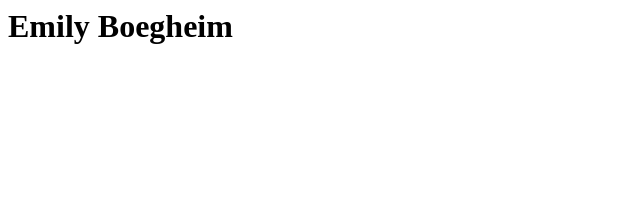
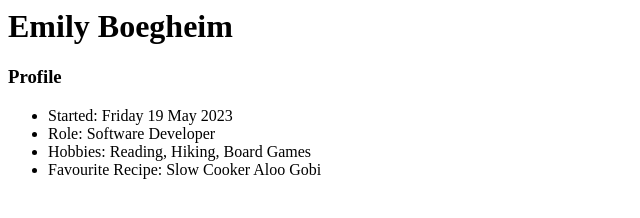
Before and after one commit to EmilyBStudent/EmilyBStudent.github.io, a plain HTML site: page index.html in a window 1280 px wide. Shown: the whole page, without its empty margins (0-640 px from the left). Drawn offline with Linux system fonts and the light colour scheme.

Commit message:
Update my profile

```diff
--- a/index.html
+++ b/index.html
@@ -1 +1,8 @@
 <h1>Emily Boegheim</h1>
+<h3>Profile</h3>
+<ul>
+    <li>Started: Friday 19 May 2023</li>
+    <li>Role: Software Developer</li>
+    <li>Hobbies: Reading, Hiking, Board Games</li>
+	<li>Favourite Recipe: Slow Cooker Aloo Gobi</li>
+</ul>
```
